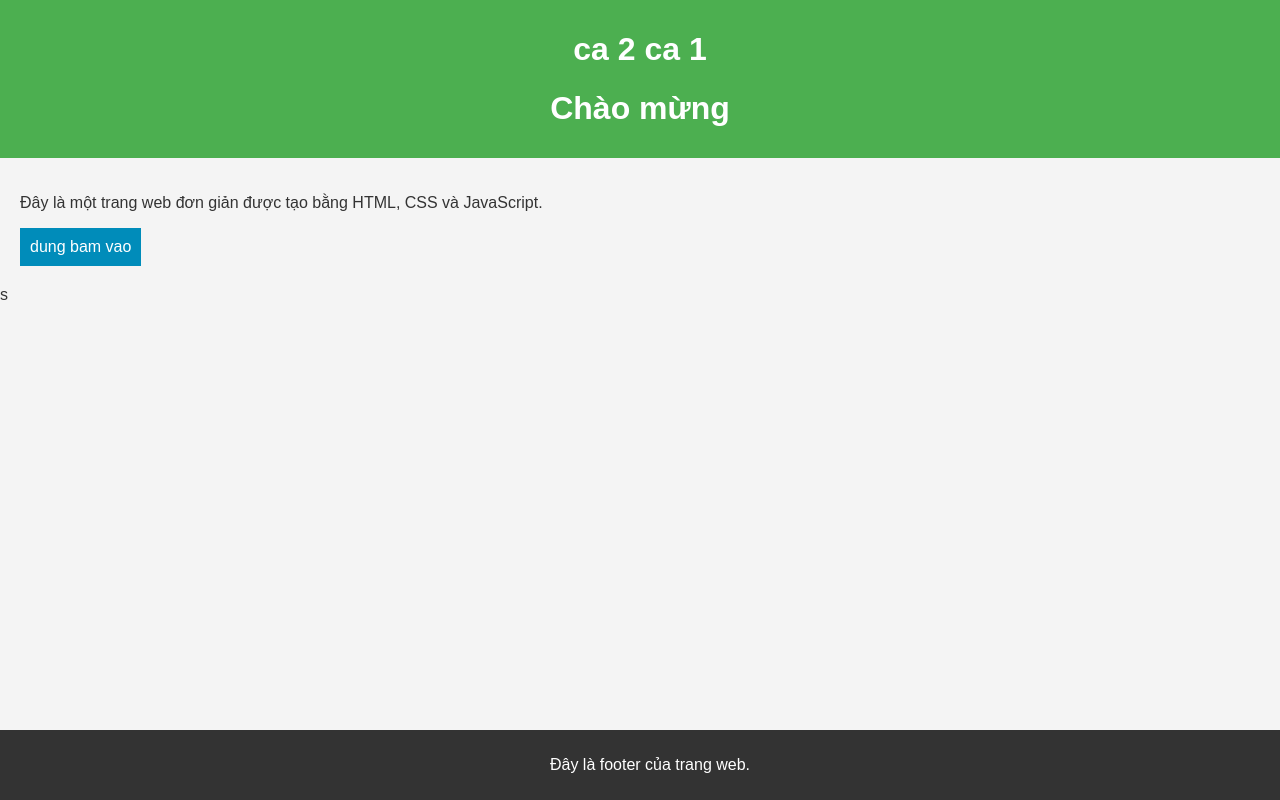
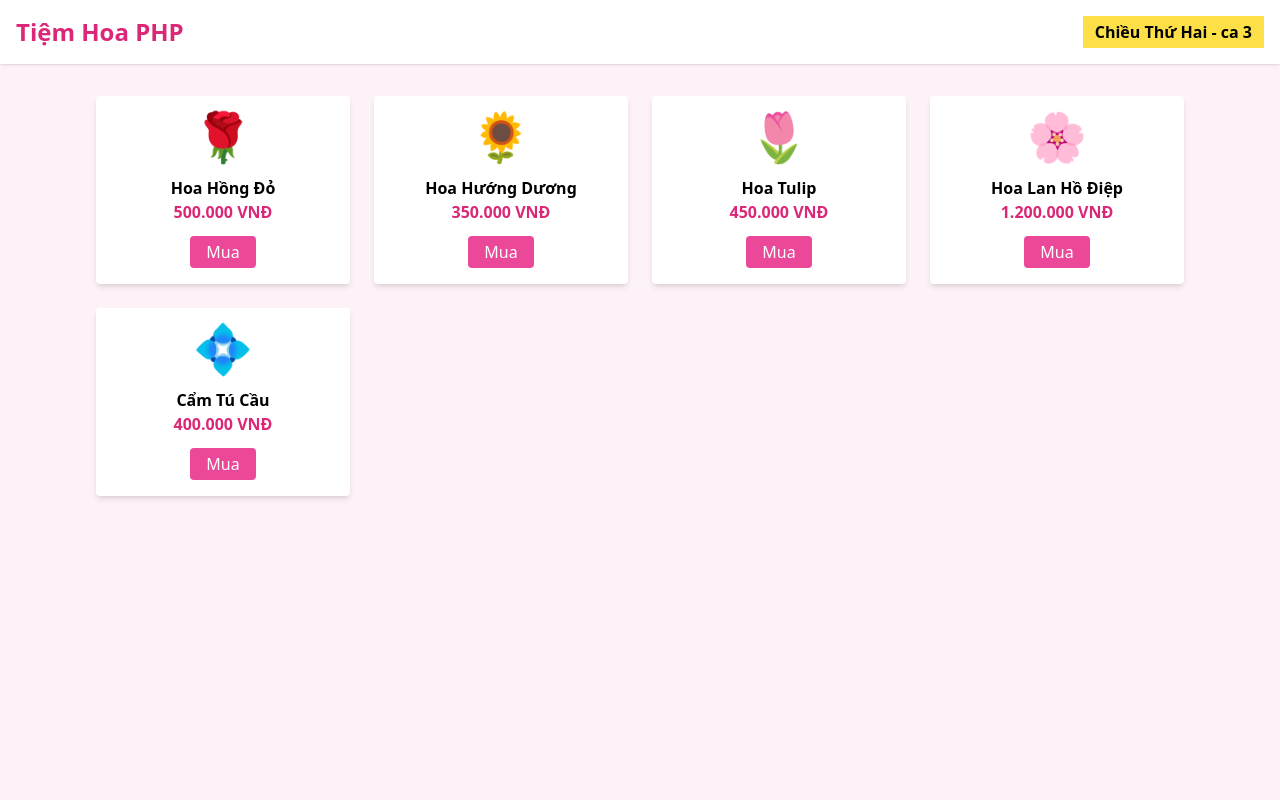
Before and after one commit to thanhduong-2812/TH_manguonmo, a PHP site: page / in a window 1280 px wide. Run offline with PHP 8.4, Linux system fonts and the light colour scheme; some libraries are stand-ins or nearby versions.

```diff
--- a/index.php
+++ b/index.php
@@ -2,28 +2,33 @@
 <html lang="vi">
 <head>
     <meta charset="UTF-8">
-    <meta name="viewport" content="width=device-width, initial-scale=1.0">
-    <title>Trang </title>
-    <link rel="stylesheet" href="style.css">
+    <title>Flower Shop PHP - Project 1</title>
+    <script src="https://cdn.tailwindcss.com"></script>
 </head>
-<body>
+<body class="bg-pink-50">
+    <nav class="bg-white shadow p-4 flex justify-between items-center">
+        <h1 class="text-2xl font-bold text-pink-600">Tiệm Hoa PHP</h1>
+        <span class="bg-yellow-300 px-3 py-1 font-bold">Chiều Thứ Hai - ca 3</span>
+    </nav>
 
-    <header>
-        <h1>ca 2 ca 1</h1>
-        <h1>Chào mừng </h1>
-    </header>
-
-    <main>
-        <p>Đây là một trang web đơn giản được tạo bằng HTML, CSS và JavaScript.</p>
-        <button id="changeTextBtn">dung bam vao</button>
-    </main>
-
-    <footer>
-        <p>Đây là footer của trang web.</p>
-    </footer>
-
-    <script src="script.js?v=2"></script>
-
+    <div class="max-w-6xl mx-auto p-8 grid grid-cols-1 md:grid-cols-4 gap-6">
+        <?php
+        $flowers = [
+            ['n' => 'Hoa Hồng Đỏ', 'p' => '500.000', 'i' => '🌹'],
+            ['n' => 'Hoa Hướng Dương', 'p' => '350.000', 'i' => '🌻'],
+            ['n' => 'Hoa Tulip', 'p' => '450.000', 'i' => '🌷'],
+            ['n' => 'Hoa Lan Hồ Điệp', 'p' => '1.200.000', 'i' => '🌸'],
+            ['n' => 'Cẩm Tú Cầu', 'p' => '400.000', 'i' => '💠']
+        ];
+        foreach ($flowers as $f) {
+            echo "<div class='bg-white p-4 rounded shadow-md text-center'>
+                    <div class='text-5xl mb-4'>{$f['i']}</div>
+                    <h3 class='font-bold'>{$f['n']}</h3>
+                    <p class='text-pink-600 font-bold'>{$f['p']} VNĐ</p>
+                    <button class='mt-3 bg-pink-500 text-white px-4 py-1 rounded'>Mua</button>
+                  </div>";
+        }
+        ?>
+    </div>
 </body>
 </html>
-s
```
